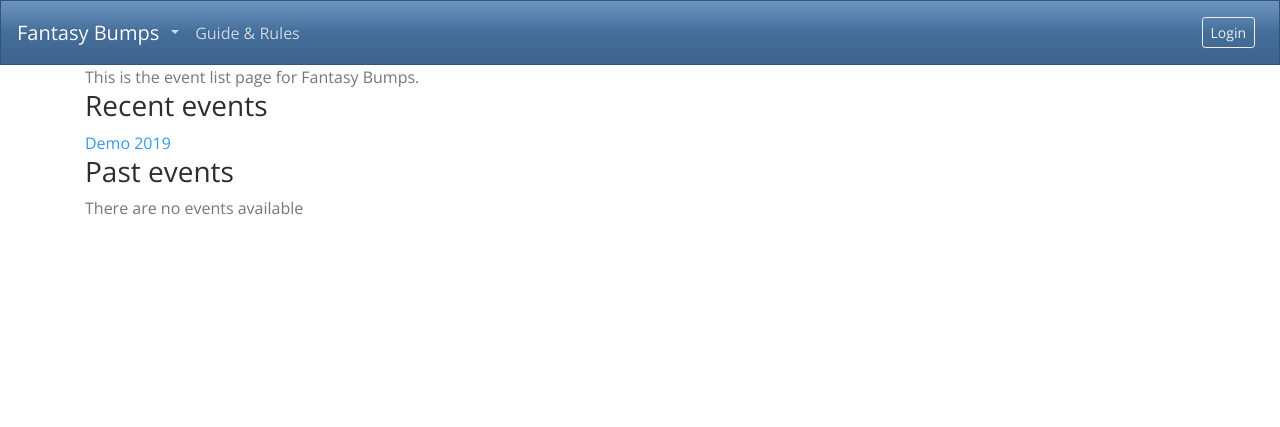
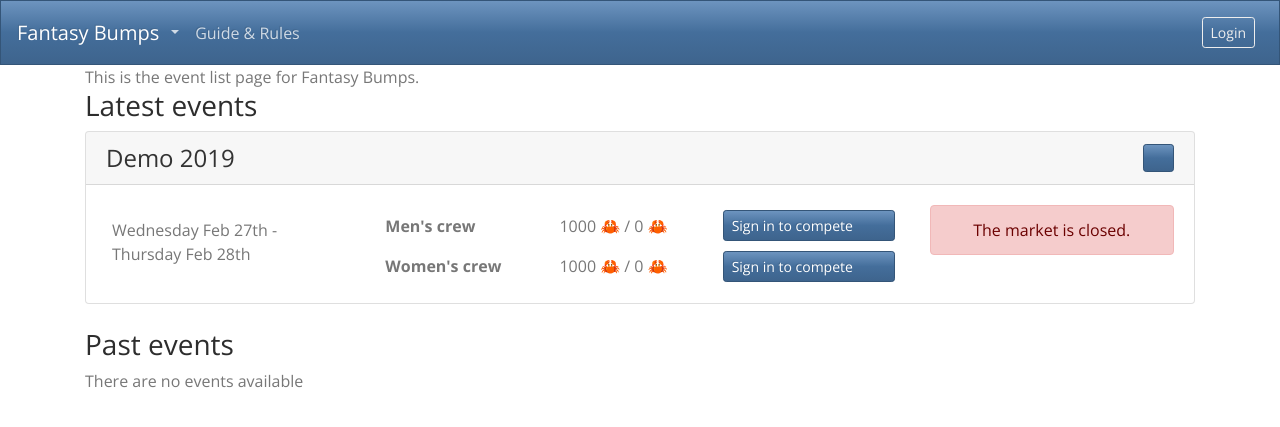
Before and after one commit to JoeHitchen/fantasy-bumps, a Django app: page /events/ in a window 1280 px wide. Shown: the top 427 px of the page. Run offline with Django 3.2, Linux system fonts and the light colour scheme; data comes from the database, SQL or seed files in the repository; parts of the project's set-up code (start-up, migrations or seed data) failed here and were passed over; some libraries are stand-ins or nearby versions.

Commit message:
Created basic event box with crew and market statuses

```diff
--- a/core/templates/core/base.html
+++ b/core/templates/core/base.html
@@ -9,6 +9,7 @@
 <script src="https://code.jquery.com/jquery-3.3.1.slim.min.js" integrity="sha384-q8i/X+965DzO0rT7abK41JStQIAqVgRVzpbzo5smXKp4YfRvH+8abtTE1Pi6jizo" crossorigin="anonymous"></script>
 <script src="https://cdnjs.cloudflare.com/ajax/libs/popper.js/1.14.6/umd/popper.min.js" integrity="sha384-wHAiFfRlMFy6i5SRaxvfOCifBUQy1xHdJ/yoi7FRNXMRBu5WHdZYu1hA6ZOblgut" crossorigin="anonymous"></script>
 <script src="https://stackpath.bootstrapcdn.com/bootstrap/4.2.1/js/bootstrap.min.js" integrity="sha384-B0UglyR+jN6CkvvICOB2joaf5I4l3gm9GU6Hc1og6Ls7i6U/mkkaduKaBhlAXv9k" crossorigin="anonymous"></script>
+<link rel="stylesheet" href="https://cdnjs.cloudflare.com/ajax/libs/open-iconic/1.1.1/font/css/open-iconic-bootstrap.min.css" integrity="sha256-BJ/G+e+y7bQdrYkS2RBTyNfBHpA9IuGaPmf9htub5MQ=" crossorigin="anonymous" />
 <meta name="viewport" content="width=device-width, initial-scale=1">
 <!-- Bootstrap -->
 
--- a/fantasy/templates/fantasy/events.html
+++ b/fantasy/templates/fantasy/events.html
@@ -1,18 +1,21 @@
 {% extends 'core/base.html' %}
+{% load fantasy_tags %}
 
 {% block content %}
 This is the event list page for Fantasy Bumps. <br/>
 
-<h3>Recent events</h3>
+<h3>Latest events</h3>
 {% for event in recent_events %}
-<a href="{% url 'fantasy:event' event.tag %}">{{ event }}</a><br/>
+{% event_box event user %}
+<br/>
 {% empty %}
 There are no events available
 {% endfor %}
 
 <h3>Past events</h3>
 {% for event in past_events %}
-<a href="{% url 'fantasy:event' event.tag %}">{{ event }}</a><br/>
+{% event_box event user %}
+<br/>
 {% empty %}
 There are no events available
 {% endfor %}
--- a/fantasy/templatetags/fantasy_tags.py
+++ b/fantasy/templatetags/fantasy_tags.py
@@ -6,7 +6,7 @@ from django.utils import timezone
 from django.utils.html import format_html, mark_safe
 from django.contrib.humanize.templatetags.humanize import naturalday
 
-from ..constants import Genders
+from ..constants import Genders, money
 from .. import models
 from .. import utils
 
@@ -299,3 +299,83 @@ def crew_ready_button(event, gender):
         'link': reverse(f'fantasy:{gender.label}'.lower(), kwargs = {'event_tag': event.tag}),
         **styles,
     }
+
+
+@register.inclusion_tag(template.Template('''
+  {% load fantasy_tags %}
+  <div class="card">
+    <div class="card-header text-dark d-flex justify-content-between">
+      <h4 class="mb-0">{{ event }}</h4>
+      <a
+          href="{% url 'fantasy:event' event.tag %}"
+          class="btn btn-primary btn-sm"
+          style="width: 2.2em"
+      >
+        <small><span class="oi oi-chevron-right"></span></small>
+      </a>
+    </div>
+    <div class="card-body pb-0">
+      <div class="row">
+        <div class="col-xl-3 mb-3 alert">
+          {{ event.first_day.date|date:"l" }}&nbsp;{{ event.first_day.date|date:"M" }}&nbsp;{{ event.first_day.date|date:"jS" }} - {{ event.last_racing_day.date|date:"l" }}&nbsp;{{ event.last_racing_day.date|date:"M" }}&nbsp;{{ event.last_racing_day.date|date:"jS" }}
+        </div>
+        <div class="col-xl-6">
+          <table class="table table-sm table-borderless">
+            <tr>
+              <th class="align-middle">Men's crew</th>
+              <td class="align-middle">
+                {{ event.user_fantasy.mens_budget|currency }}
+                 / {{ event.user_fantasy.mens_crew_value|currency }}
+              </td>
+              <td class="align-middle" style="width: 35%">
+                {% crew_ready_button event genders.MEN %}
+              </td>
+            <tr>
+            <tr>
+              <th class="align-middle">Women's crew</th>
+              <td class="align-middle">
+                {{ event.user_fantasy.womens_budget|currency }}
+                 / {{ event.user_fantasy.womens_crew_value|currency }}
+              </td>
+              <td class="align-middle" style="width: 20%">
+                {% crew_ready_button event genders.WOMEN %}
+              </td>
+            <tr>
+          </table>
+        </div>
+        <div class="col-xl-3 text-center">
+          {% market_status_box event.active_day False %}
+        </div>
+      </div>
+    </div>
+  </div>
+'''))
+def event_box(event, user):
+    data = {'event': event, 'genders': Genders}
+
+    event.user_fantasy = {
+        'mens_budget': money.INITIAL_BALANCE,
+        'mens_crew_value': 0,
+        'womens_budget': money.INITIAL_BALANCE,
+        'womens_crew_value': 0,
+    }
+
+    if not user.is_anonymous:
+
+        # Get event financial information
+        try:
+            event.user_fantasy = event.fantasies.extend_financials().get(team = user.team)
+        except models.GameEntry.DoesNotExist:
+            pass
+
+        # Get crew statuses
+        event.mens_crew_ready = utils.has_all_seats(
+            user.team.get_crew(event.active_day, Genders.MEN),
+            models.Seat.objects.all(),
+        )
+        event.womens_crew_ready = utils.has_all_seats(
+            user.team.get_crew(event.active_day, Genders.WOMEN),
+            models.Seat.objects.all(),
+        )
+
+    return data
```
